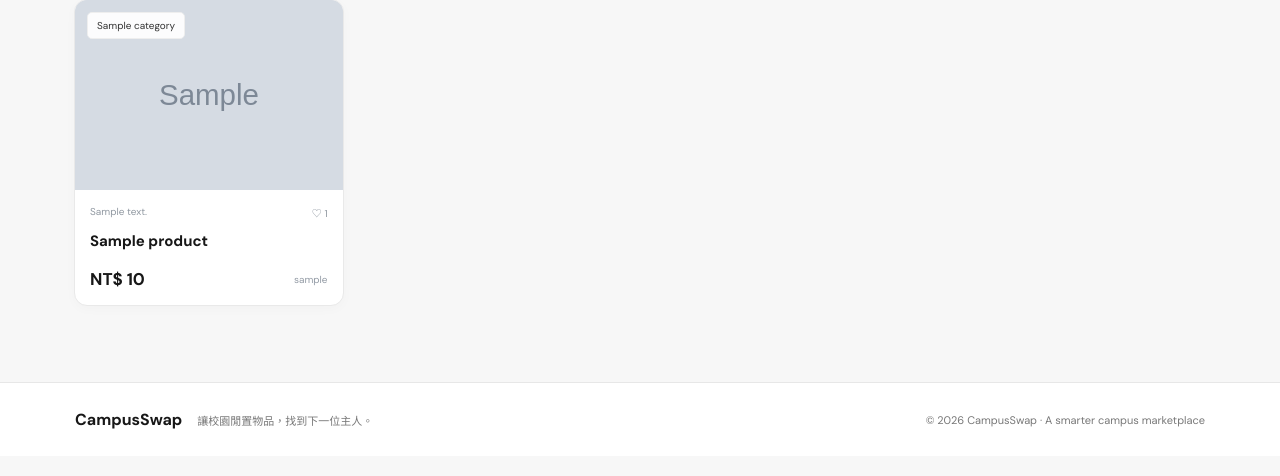
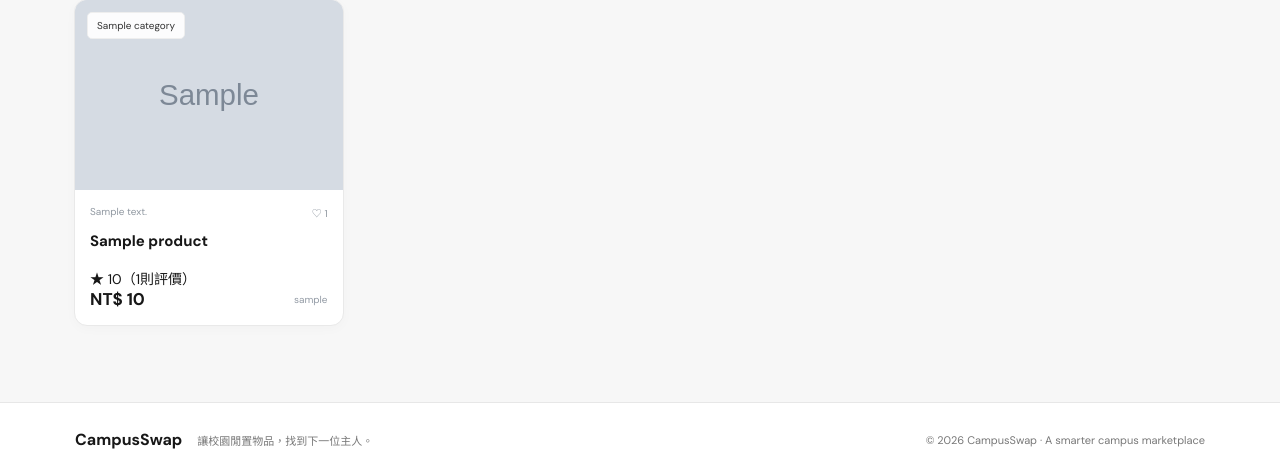
Before and after one commit to billtsai862-glitch/CampusSwap, a Flask app: template templates/index.html in a window 1280 px wide. Shown: the part 1057-1533 px from the top of the page. Before the commit the page ends 1486 px from the top, so only its background shows below. Run offline with Flask 3, Linux system fonts and the light colour scheme; the template is opened without the code that fills it: most values are stand-ins (such as "Sample title", 1, 10 or a date in 2020); grey boxes marked "Sample" are stand-in pictures; some libraries are stand-ins or nearby versions.

Commit message:
Show product star ratings on homepage

```diff
--- a/templates/index.html
+++ b/templates/index.html
@@ -4,7 +4,7 @@
   {% for p in items %}
   <a class="product-card" href="{{ url_for('product_detail', product_id=p.id) }}">
     <div class="product-image">{% if p.image_url %}<img src="{{ p.image_url }}" alt="{{ p.title }}" loading="lazy">{% else %}<div class="image-placeholder"><span>CS</span><small>CAMPUS FIND</small></div>{% endif %}<span class="image-category">{{ p.category }}</span></div>
-    <div class="product-content"><div class="product-meta"><span>{{ p.condition_text }}</span><span>♡ {{ p.favorite_count }}</span></div><h4>{{ p.title }}</h4><div class="product-bottom"><strong>NT$ {{ "{:,}".format(p.price) }}</strong><span>{{ p.username }}</span></div></div>
+    <div class="product-content"><div class="product-meta"><span>{{ p.condition_text }}</span><span>♡ {{ p.favorite_count }}</span></div><h4>{{ p.title }}</h4><div class="product-rating"><span class="rating-stars">★</span> {% if p.rating_count %}{{ p.rating_avg }}（{{ p.rating_count }}則評價）{% else %}<span class="rating-empty">尚無評價</span>{% endif %}</div><div class="product-bottom"><strong>NT$ {{ "{:,}".format(p.price) }}</strong><span>{{ p.username }}</span></div></div>
   </a>
   {% endfor %}
 </div>
```
